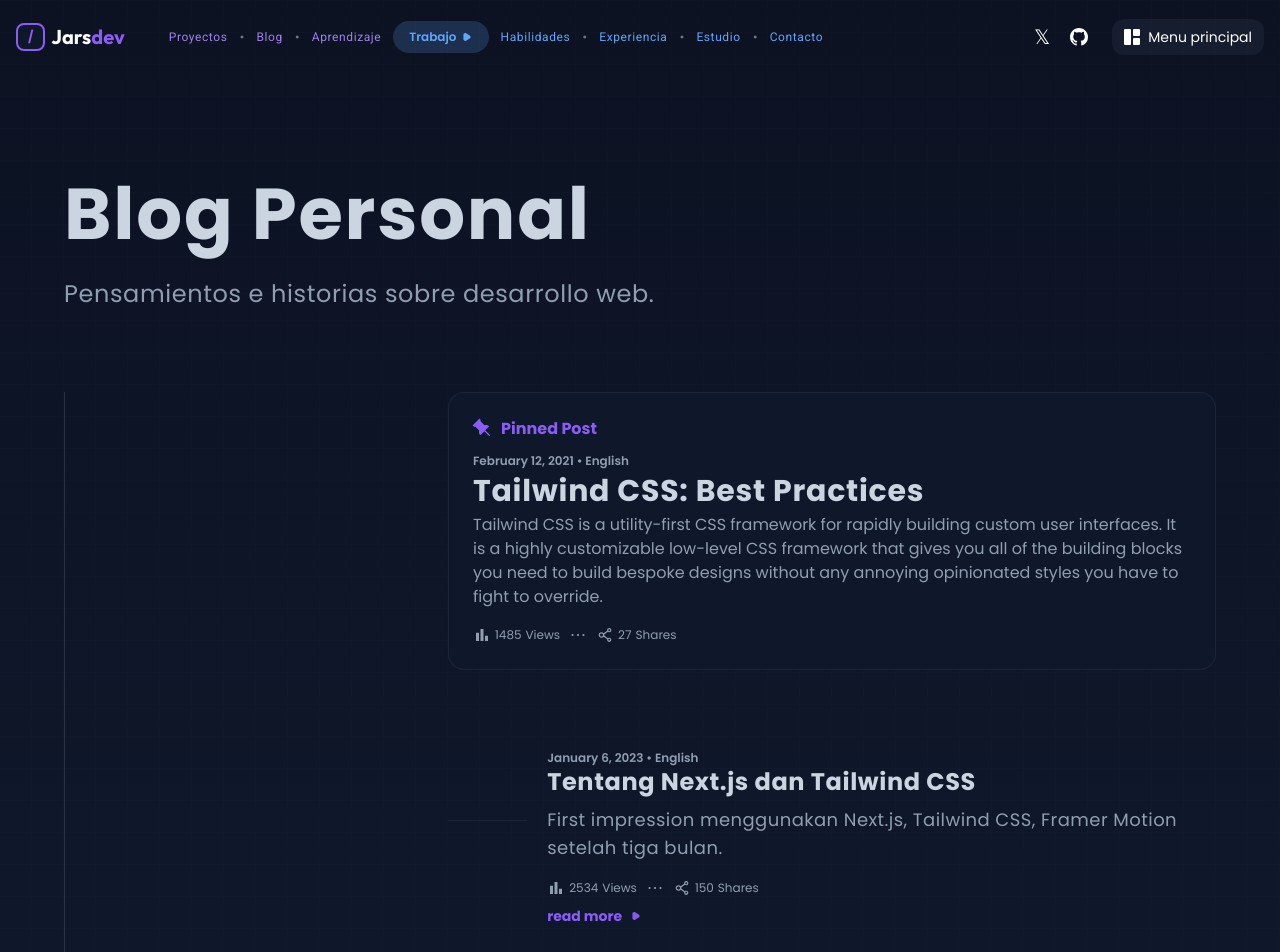
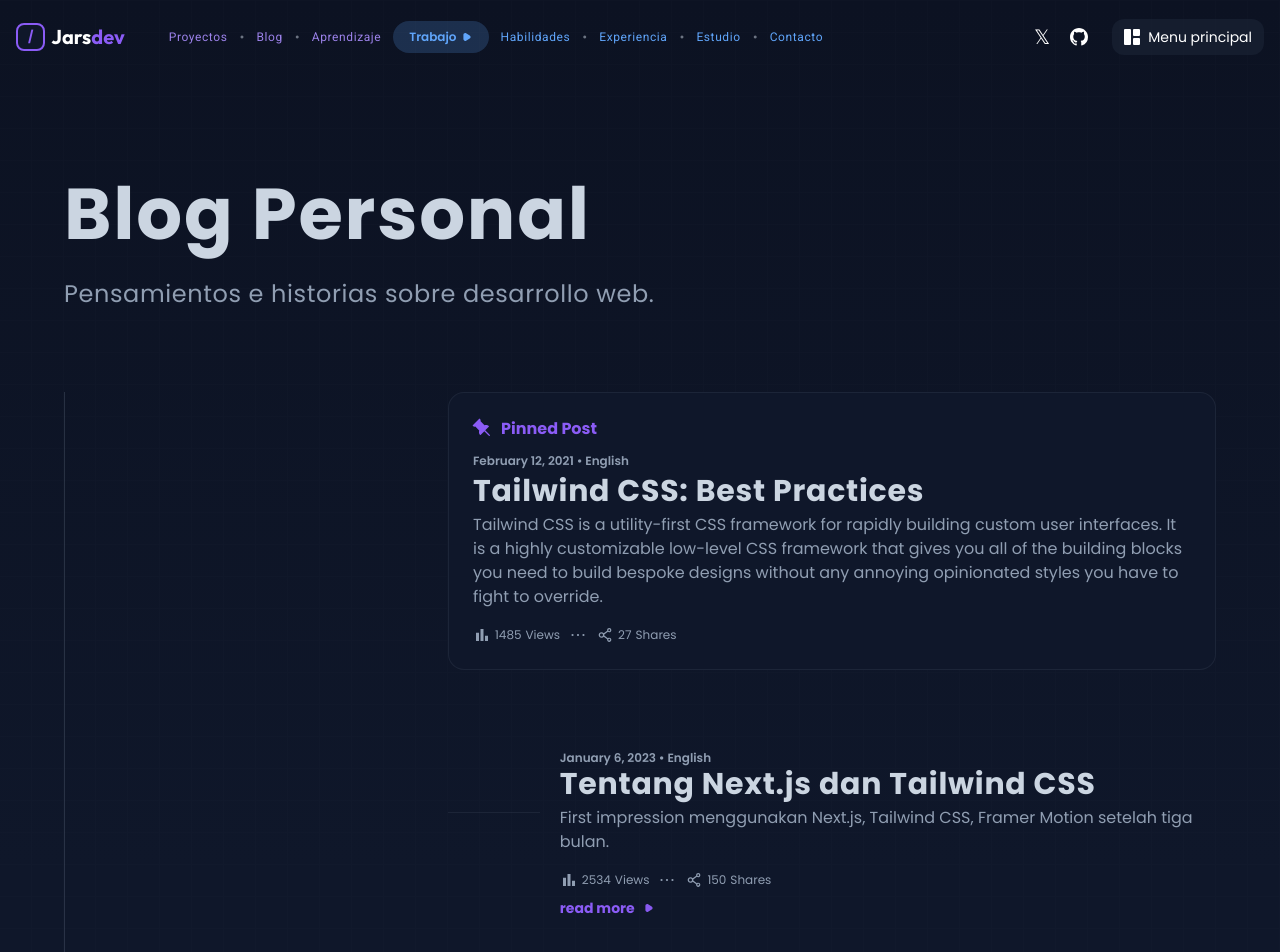
Before and after one commit to ImJars/Development-full-coding, a React (Vite) app: page /blog in a window 1280 px wide. Shown: the top 952 px of the page. Built offline with nearby package versions, Linux system fonts and the light colour scheme.

Commit message:
Update card.jsx

```diff
--- a/src/components/blog/card.jsx
+++ b/src/components/blog/card.jsx
@@ -20,12 +20,12 @@ function Card({ date, title, description, link }) {
                         { date }
                     </h1>
                     <h2
-                        className='block text-text-white-gray text-lg sm:text-2xl font-bold mb-2 sm:tracking-wide'
+                        className='block text-text-white-gray text-lg sm:text-3xl font-bold mb-1 sm:tracking-wide'
                     >
                         { title }
                     </h2>
                     <h3
-                        className='block text-text-general tracking-wide text-sm sm:text-lg'
+                        className='block text-text-general text-sm sm:text-base'
                     >
                         { description }
                     </h3>
```
